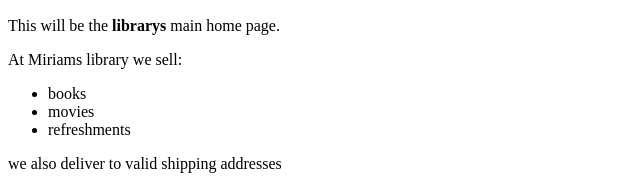
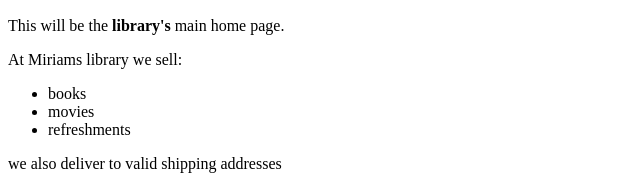
Before and after one commit to alec202/webDevLearning, a plain HTML site: page web-projects/test-site/index.html in a window 1280 px wide. Shown: the part 266-453 px from the top of the page, 0-640 px from the left. Drawn offline with Linux system fonts and the light colour scheme.

Commit message:
added missing apostrophe to librarys

```diff
--- a/web-projects/test-site/index.html
+++ b/web-projects/test-site/index.html
@@ -9,7 +9,7 @@
     <h1>Hello, welcome to Miriams library!</h1>
     <img src="images/library-three-pane-window.jpeg"
     alt="library-three-pane-window: a harry potter looking library with 3 cool glass panes." />
-  <p class="editor-note">This will be the <strong>librarys</strong> main home page.</p>
+  <p class="editor-note">This will be the <strong>library's</strong> main home page.</p>
   <p>At Miriams library we sell:</p>
   <ul>
     <li>books</li>
```
